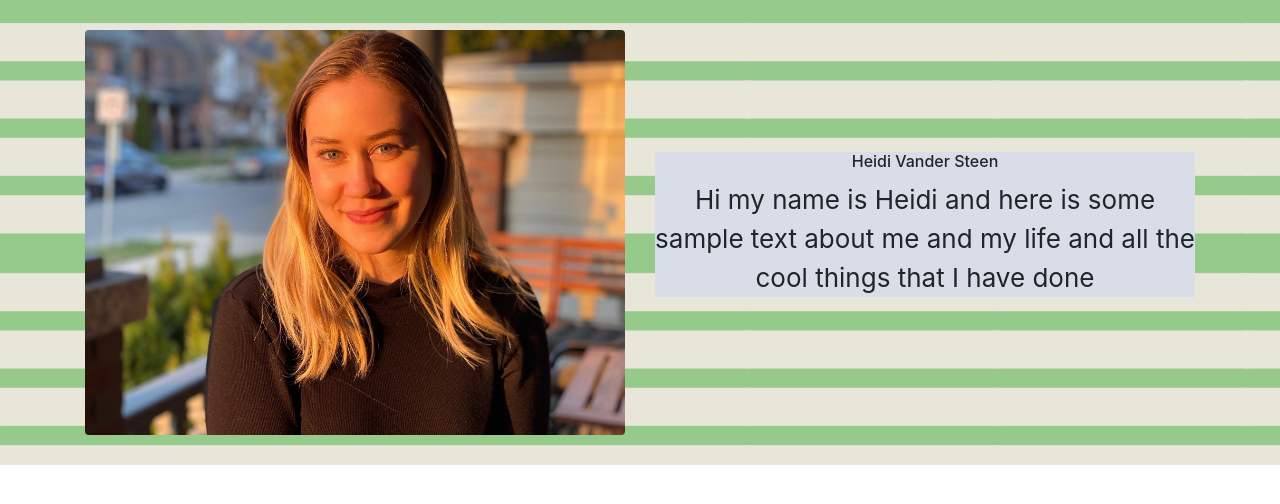
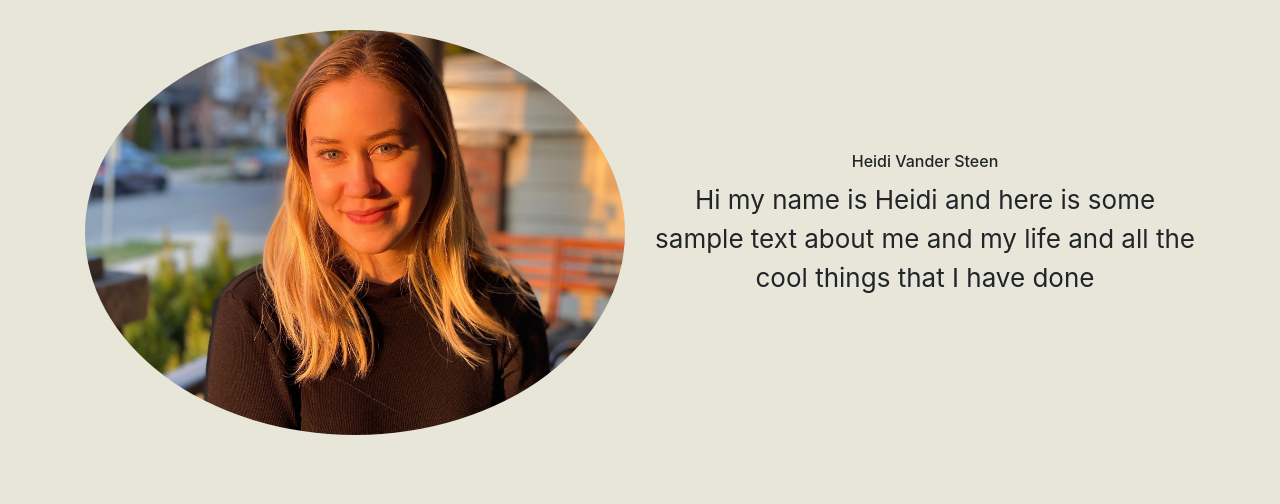
Before and after one commit to DexterHarvey/heidi-professional-site, a React (Create React App) app: page / in a window 1280 px wide. Shown: the top 504 px of the page. Built offline with nearby package versions, Linux system fonts and the light colour scheme.

Commit message:
Small styling updates to AboutMe component. Still WIP

```diff
--- a/src/AboutMe.css
+++ b/src/AboutMe.css
@@ -1,11 +1,9 @@
 .AboutMe {
-    background-image: url("./tile_background.png");
     width: 100%;
     height: fit-content;
 }
 
 #HeidiDescription {
-    background-color: #d8dde7;
     width: fit-content;
     height: fit-content;
 }
--- a/src/AboutMe.js
+++ b/src/AboutMe.js
@@ -10,7 +10,7 @@ export default class AboutMe extends Component {
                 <Container>
                     <Row className='align-items-center' id='AboutMeRow'>
                         <Col id='AboutMeColHeadshot'xs={12}md={6}>
-                            <Image src={heidiHeadshot} alt='' className='HeidiHeadshot' fluid rounded/>
+                            <Image src={heidiHeadshot} alt='' className='HeidiHeadshot' fluid roundedCircle/>
                         </Col>
                         <Col id='AboutMeColDescription' xs={12} md={6}>
                             <div id='HeidiDescription'>
--- a/src/App.css
+++ b/src/App.css
@@ -1,5 +1,11 @@
 .App {
   text-align: center;
+  height: 100%;
+  background-color: #e8e6d9;
+}
+
+#root, html, body, #app, #app>div {
+  height: 100%
 }
 
 .App-logo {
--- a/src/main.scss
+++ b/src/main.scss
@@ -1 +1,4 @@
 @import "~bootstrap/scss/bootstrap";
+html, body, #app, #app>div {
+  height: 100%
+}
```
